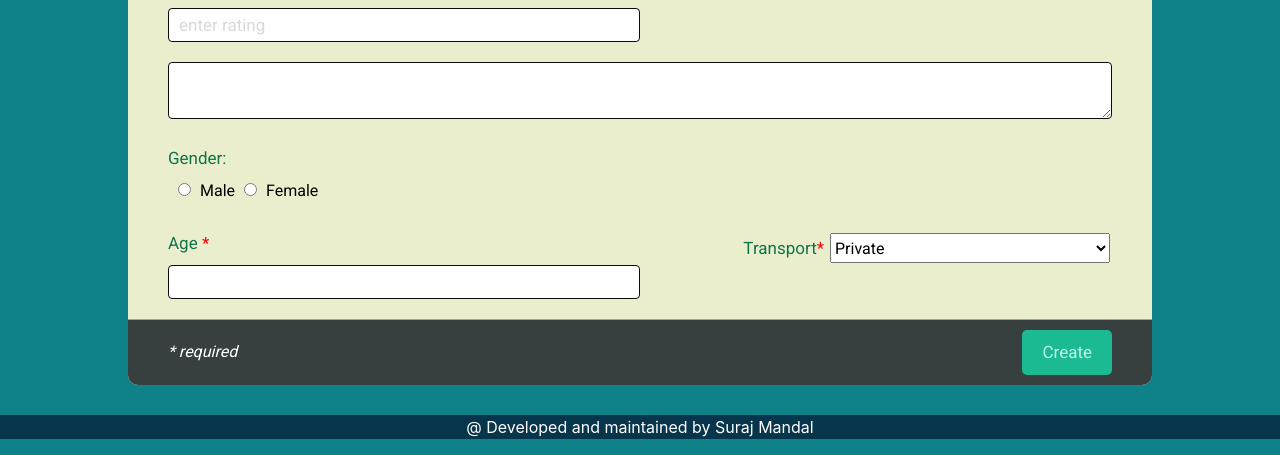
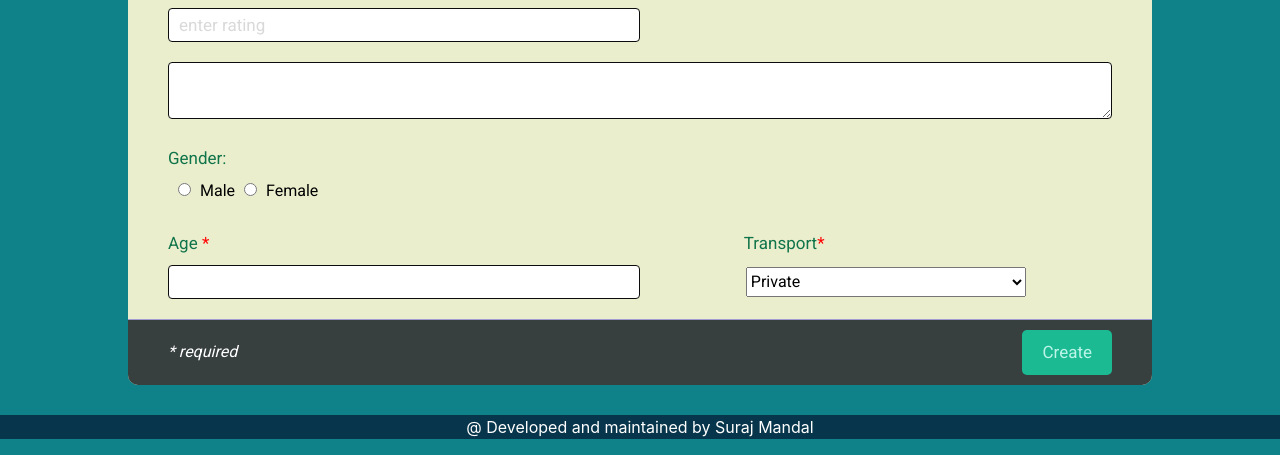
Before and after one commit to srm1071/crowdsource1, a Django app: page /register in a window 1280 px wide. Shown: the part 1541-1996 px from the top of the page. Run offline with Django 3.2, Linux system fonts and the light colour scheme; some libraries are stand-ins or nearby versions.

Commit message:
Update register.html

```diff
--- a/template/register.html
+++ b/template/register.html
@@ -100,7 +100,7 @@
   }
   .horizontal-group .right1 {
     float: right;
-    width: auto;
+    width: 39%;
   }
 
   input[type="file"] {
```
